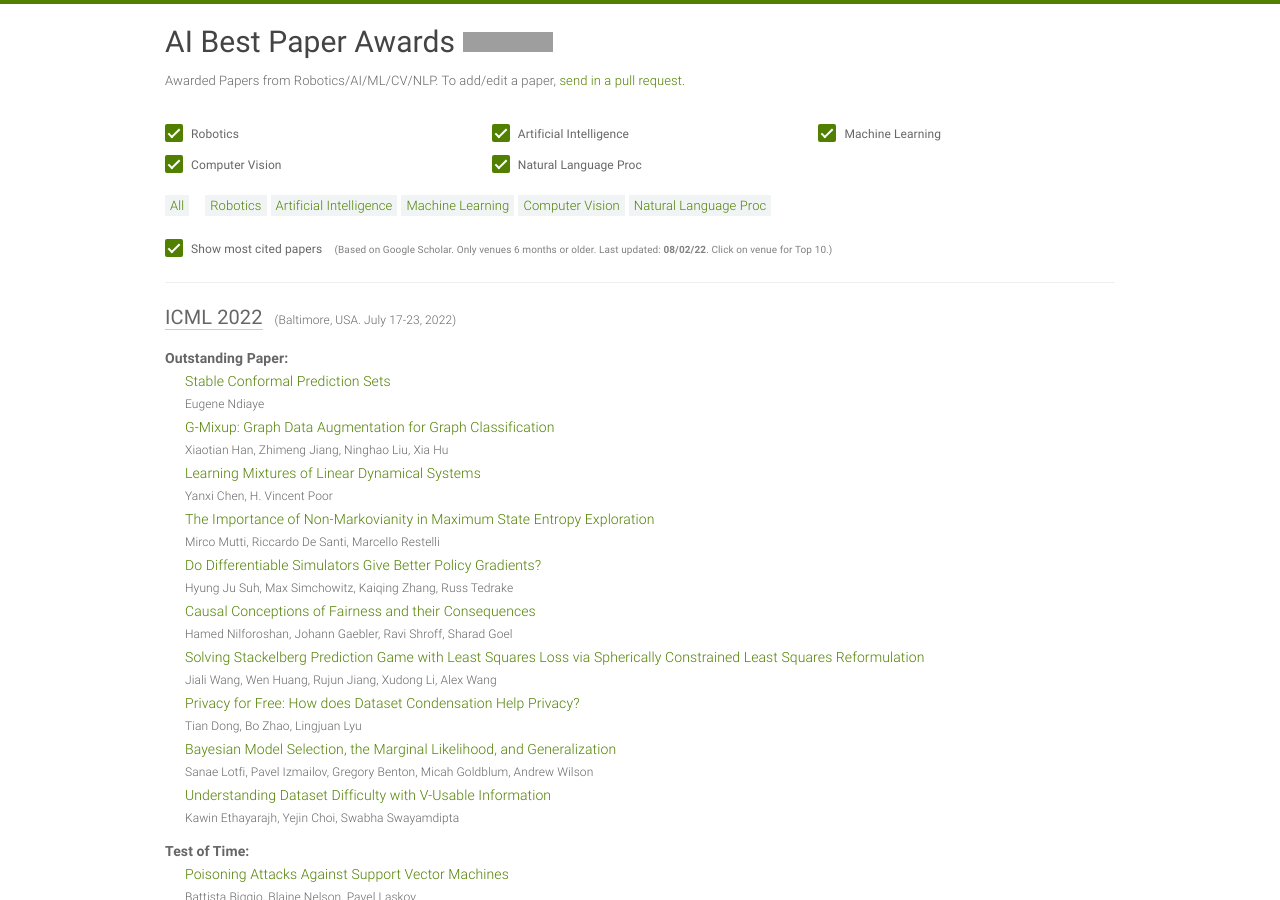
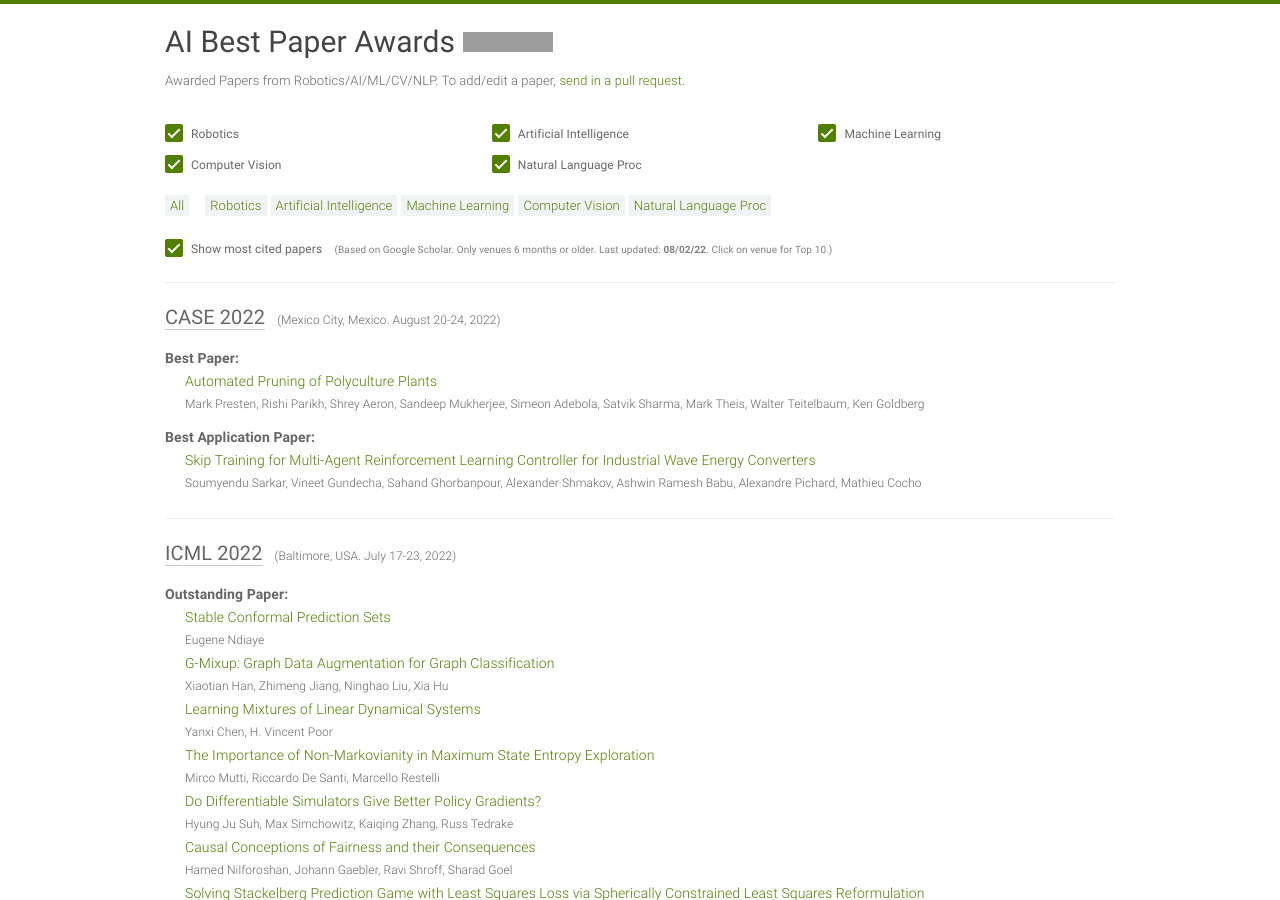
Before and after one commit to clemense/ai-bestpapers, a Jekyll site: the page built from index.html, in a window 1280 px wide and 900 px high. Built offline with Jekyll 4.4.1, drawn with Linux system fonts in a browser that asks for light colours; grey boxes are pictures that could not be loaded.

Commit message:
Add two known awards from CASE 2022

```diff
--- a/_data/papers.yml
+++ b/_data/papers.yml
@@ -1,4 +1,24 @@
 ---
+
+- venue: CASE
+  year: 2022
+  awards:
+  - award: Best Paper
+    title: Automated Pruning of Polyculture Plants
+    link: https://arxiv.org/abs/2208.10472
+    author: Mark Presten, Rishi Parikh, Shrey Aeron, Sandeep Mukherjee, Simeon Adebola,
+      Satvik Sharma, Mark Theis, Walter Teitelbaum, Ken Goldberg
+    source: https://www.linkedin.com/posts/maximilian-gilles-068522217_back-from-2022-ieee-case-conference-in-mexico-city-activity-6970176615360122880-KIrp
+  - award: Best Application Paper
+    title: Skip Training for Multi-Agent Reinforcement Learning Controller for Industrial
+      Wave Energy Converters
+    link: https://arxiv.org/abs/2209.05656
+    author: Soumyendu Sarkar, Vineet Gundecha, Sahand Ghorbanpour, Alexander Shmakov,
+      Ashwin Ramesh Babu, Alexandre Pichard, Mathieu Cocho
+    source: https://community.hpe.com/t5/advancing-life-work/hewlett-packard-labs-and-carnegie-clean-energy-collaborate-on/ba-p/7174356
+  place: Mexico City, Mexico
+  date: August 20-24, 2022
+  sub: RO
 
 - venue: ICML
   year: 2022
```
